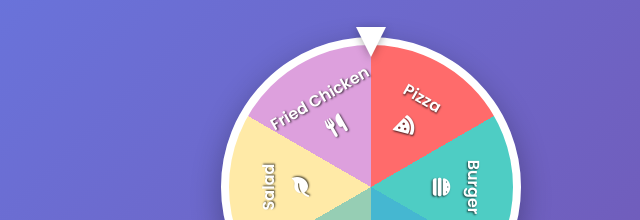
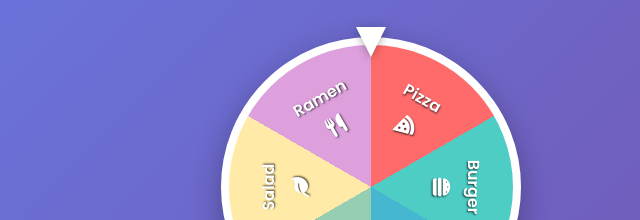
Before and after one commit to Bryantseng0619/idea_generator, a website: page index.html in a window 1280 px wide. Shown: the part 194-414 px from the top of the page, 269-909 px from the left. Drawn offline with Linux system fonts and the light colour scheme.

Commit message:
Add files via upload

```diff
--- a/index.html
+++ b/index.html
@@ -40,7 +40,7 @@
                         <div class="food-icon"><i class="fas fa-leaf"></i></div>
                     </div>
                     <div class="wheel-text wheel-text-6">
-                        <div class="text-label">Fried Chicken</div>
+                        <div class="text-label">Ramen</div>
                         <div class="food-icon"><i class="fas fa-utensils"></i></div>
                     </div>
                 </div>
```
